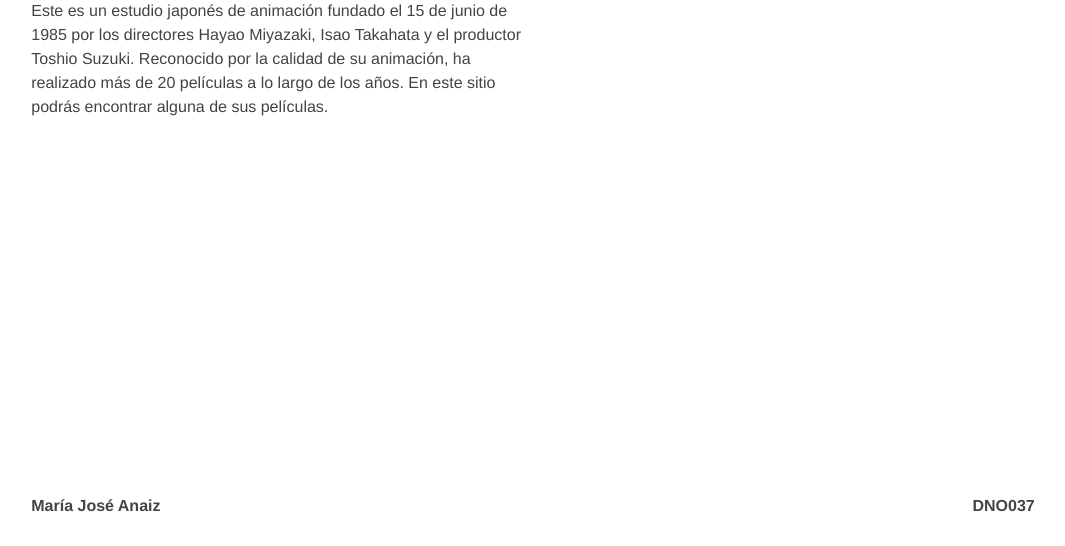
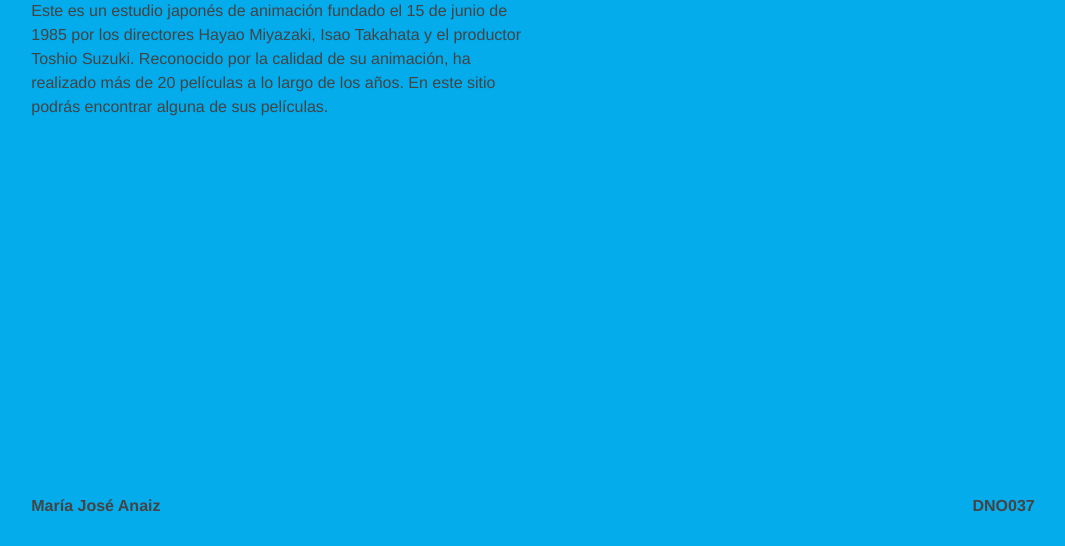
Before and after one commit to majoanaiz/clase_08, a plain HTML site: page index.html in a window 1280 px wide. Shown: the part 254-800 px from the top of the page, without its empty margins (107-1172 px from the left). Drawn offline with Linux system fonts and the light colour scheme.

Commit message:
Update style.css

```diff
--- a/style.css
+++ b/style.css
@@ -1,7 +1,7 @@
 @charset "UTF-8";
 
 :root{
-    --fondo: ##00a8e8;
+    --fondo: #04acec;
     --figura: #ddd;
 }
 
```
